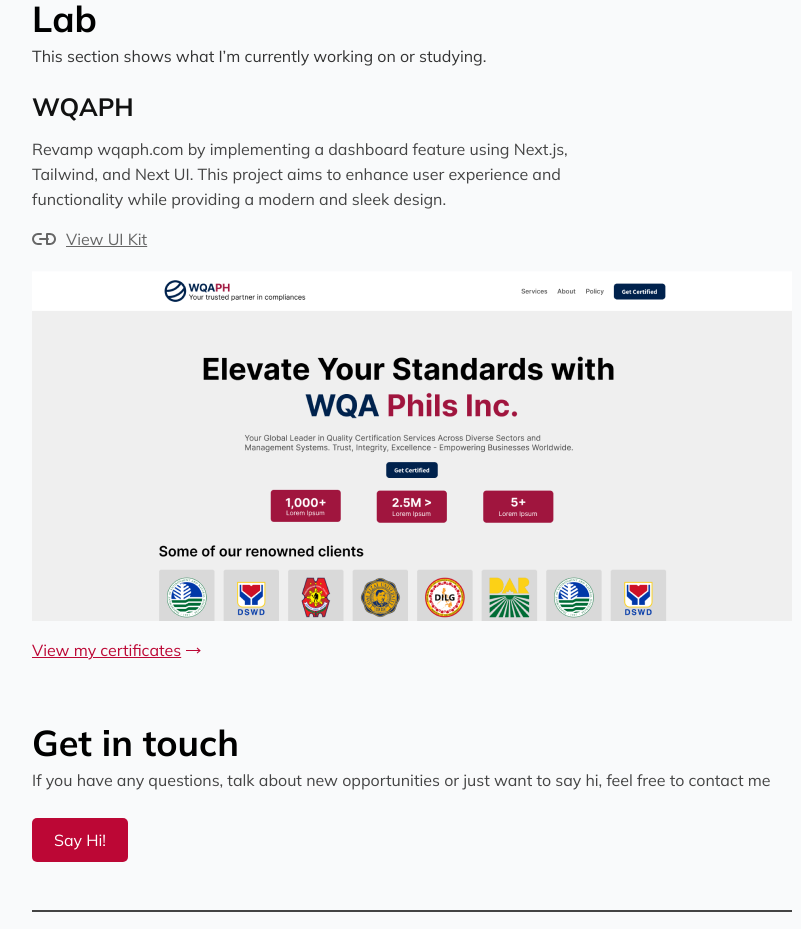
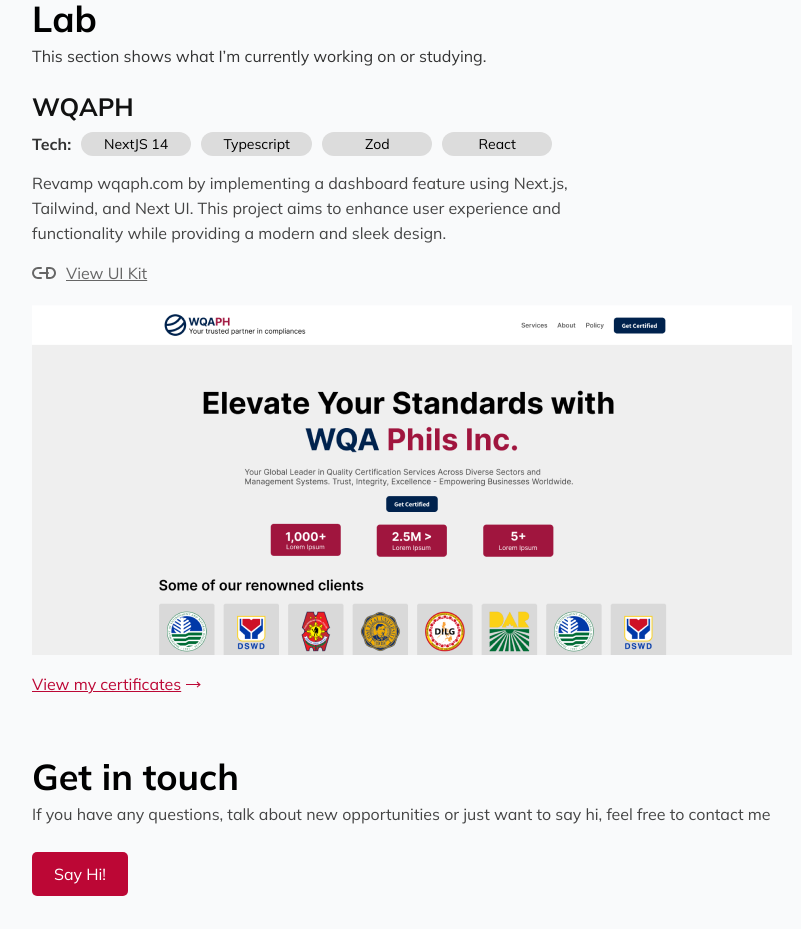
Before and after one commit to ramilsaavedra/portfolio-nextjs-firebase-typescript, a Next.js app: page / in a window 1280 px wide. Shown: the part 1380-2309 px from the top of the page, without its empty margins (228-1029 px from the left). Built offline with nearby package versions, Linux system fonts and the light colour scheme; no server answers.

Commit message:
fix: add tech on wqa

```diff
--- a/pages/index.tsx
+++ b/pages/index.tsx
@@ -60,6 +60,7 @@
 
 					<ProjectItem
 						title="WQAPH"
+						techs={['NextJS 14', 'Typescript', 'Zod', 'React']}
 						description="Revamp wqaph.com by implementing a dashboard feature using Next.js, Tailwind, and Next UI. This project aims to enhance user experience and functionality while providing a modern and sleek design."
 						imageSrc="/static/images/projects/wqaph.png"
 						homeUrl="https://www.figma.com/design/XJu6hQDjlWNjJvuig2jDFq/WQAPH-UI-Kit?node-id=0%3A1&t=oZZPJA6qwlkXnyCC-1"
```
